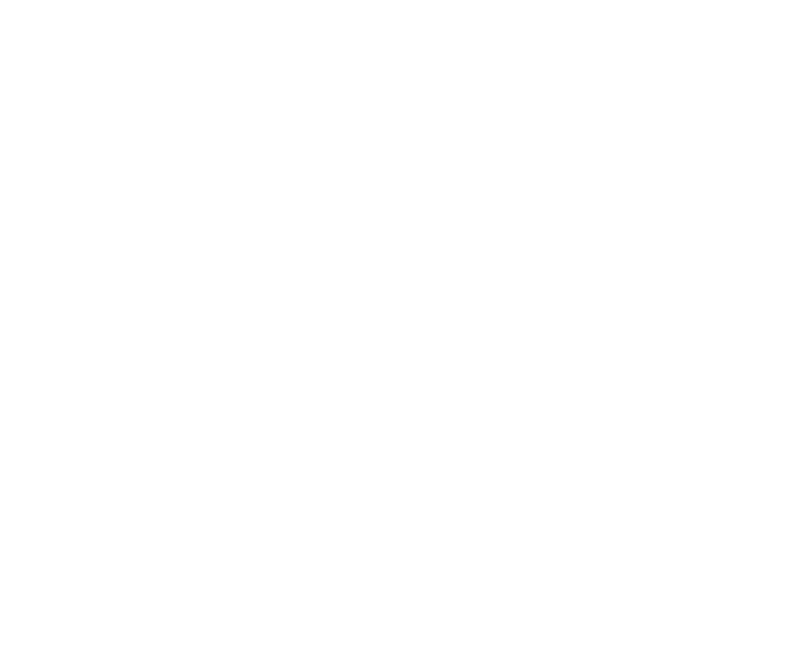
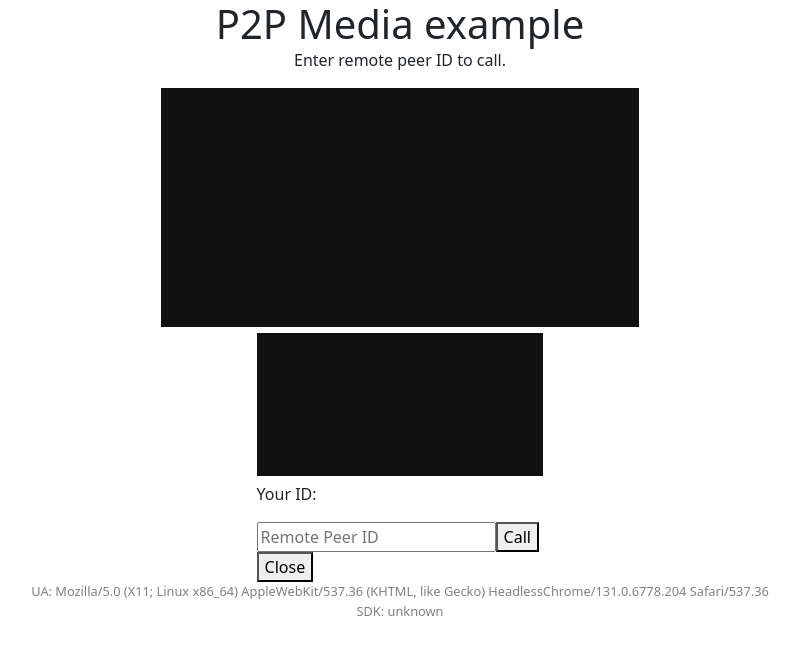
Before and after one commit to tthogho1/nuxt3-express, a Nuxt app: page /skyway in a window 1280 px wide. Before the commit this address had no page. Shown: the top 654 px of the page, without its empty margins (240-1039 px from the left). Built offline with nearby package versions, Linux system fonts and the light colour scheme; no server answers.

Commit message:
add skyway

```diff
--- a/composables/skyway.ts
+++ b/composables/skyway.ts
@@ -24,19 +24,34 @@
     } ;
 
 
-    const callPeerId = () =>
-        (theirID:string,localStream:MediaStream) =>{
+    const callPeerId = () => (theirID:string,localStream:MediaStream) =>{
 
-        console.log("call peerId : " +  theirID);
-        const mediaConnection = peer.call(theirID, localStream);
+        peer.on('open', () => {
+            console.log("open peerId for call : " +  peer.id);
+            my_peerId.value.peerId = peer.id;
+            console.log("call peerId : " +  theirID);
+            const mediaConnection = peer.call(theirID, localStream);
+            return mediaConnection;
+        });
+    };
 
-        return mediaConnection;
+
+    const answerPeerId = () =>(localStream:MediaStream,theirVideo:HTMLVideoElement) => {
+        peer.on('call', mediaConnection => {
+            mediaConnection.answer(localStream);
+            mediaConnection.on('stream', stream => {
+                // Show stream in some <video> element.
+                theirVideo.srcObject = stream;
+                theirVideo.play();
+            });
+        });
     };
 
     return {
         openPeerId: openPeerId(),
         getPeerId: getPeerId(my_peerId),
         callPeerId: callPeerId(),
+        answerPeerId: answerPeerId(),
     }
 }
 
--- a/pages/call/[id].vue
+++ b/pages/call/[id].vue
@@ -3,9 +3,9 @@
 
 const route = useRoute();
 const { id } = route.params;
-console.log(id + 'を取得しました');
+console.log( id + 'を取得しました');
 
-const {openPeerId , getPeerId,callPeerId} = skyWayInformation();
+const { callPeerId } = skyWayInformation();
 let localstream : MediaStream ;
 
 // イベントリスナを設置する関数
@@ -23,10 +23,10 @@
     let video = document.getElementById('call-video') as HTMLVideoElement;
     setlocalStream(localstream,video);
     // let peerId = document.getElementById('my-peerId') as HTMLElement;
-    openPeerId();
-    //alert(my_peerId);
-    let peerId = getPeerId();
-    let mediaConnection = callPeerId(peerId,localstream);
+    //  openPeerId();
+    console.log("call peerId to " + id);
+    let to_id = id as string;
+    let mediaConnection = callPeerId( to_id , localstream);
 
     setEventListener(mediaConnection);
 });
--- a/pages/menu.vue
+++ b/pages/menu.vue
@@ -3,7 +3,7 @@
 import { userInformation } from '../composables/userInformation'
 import { setlocalStream ,  skyWayInformation} from '../composables/skyway'
 
-const {openPeerId , getPeerId} = skyWayInformation();
+const {openPeerId , getPeerId, answerPeerId} = skyWayInformation();
 const {user,setUser,getUser} = userInformation();
 const { init,broadcast, subscribe , unsubscribe , sendmessage } = pushMsgButton();
 // const {data: articles, refresh} = await useFetch('/api/blogs');
@@ -25,6 +25,8 @@
     setlocalStream(localstream,video);
     // let peerId = document.getElementById('my-peerId') as HTMLElement;
     openPeerId();
+    let theirvideo = document.getElementById('their-video') as HTMLVideoElement;
+    answerPeerId(localstream,theirvideo);
     //alert(my_peerId);
 });
 
@@ -98,5 +100,6 @@
   </div>
   <div>
     <video width="320" height="240" id="my-video" autoplay muted playsinline></video>
+    <video width="320" height="240" id="their-video" autoplay muted playsinline></video>
   </div>
 </template>
--- /dev/null
+++ b/pages/skyway.vue
@@ -0,0 +1,193 @@
+<template>
+ <div class="container">
+      <h1 class="heading">P2P Media example</h1>
+      <p class="note">
+        Enter remote peer ID to call.
+      </p>
+      <div class="p2p-media">
+        <div class="remote-stream">
+          <video id="js-remote-stream"></video>
+        </div>
+        <div class="local-stream">
+          <video id="js-local-stream"></video>
+          <p>Your ID: <span id="js-local-id"></span></p>
+          <input type="text" placeholder="Remote Peer ID" id="js-remote-id">
+          <button id="js-call-trigger">Call</button>
+          <button id="js-close-trigger">Close</button>
+        </div>
+      </div>
+      <p class="meta" id="js-meta"></p>
+  </div>
+</template>
+
+  <!-- Add "scoped" attribute to limit CSS to this component only -->
+<style scoped>
+/* normalize */
+body { margin: 0; }
+
+/* global styles */
+video {
+  background-color: #111;
+  width: 100%;
+}
+
+.heading {
+  text-align: center;
+  margin-bottom: 0;
+}
+
+.note {
+  text-align: center;
+}
+
+.meta {
+  text-align: center;
+  font-size: .8rem;
+  color: gray;
+}
+
+.container {
+  margin-left: auto;
+  margin-right: auto;
+  width: 980px;
+}
+
+/* p2p-media styles */
+.p2p-media {
+  display: flex;
+  align-items: center;
+  flex-direction: column;
+}
+
+.p2p-media .remote-stream {
+  width: 50%;
+}
+
+.p2p-media .local-stream {
+  width: 30%;
+}
+
+/* p2p-data styles */
+.p2p-data {
+  display: grid;
+  grid-template-columns: 30% 1fr;
+  margin: 0 8px;
+}
+
+.p2p-data .messages {
+  background-color: #eee;
+  min-height: 100px;
+  padding: 8px;
+  margin-top: 0;
+}
+
+/* room */
+.room {
+  display: grid;
+  grid-template-columns: 30% 40% 30%;
+  gap: 8px;
+  margin: 0 8px;
+}
+
+.room .remote-streams {
+  background-color: #f6fbff;
+}
+
+.room .messages {
+  background-color: #eee;
+  min-height: 100px;
+  padding: 8px;
+  margin-top: 0;
+}
+</style>
+<script setup lang="ts">
+import Peer from 'skyway-js';
+
+//const Peer = window.Peer;
+onMounted(() => {
+
+(async function main() {
+  const localVideo = document.getElementById('js-local-stream') as HTMLVideoElement;
+  const localId = document.getElementById('js-local-id');
+  const callTrigger = document.getElementById('js-call-trigger');
+  const closeTrigger = document.getElementById('js-close-trigger');
+  const remoteVideo = document.getElementById('js-remote-stream') as HTMLVideoElement;
+  const remoteId = document.getElementById('js-remote-id') as HTMLInputElement;
+  const meta = document.getElementById('js-meta');
+  const sdkSrc = document.querySelector('script[src*=skyway]') as HTMLScriptElement;
+
+  meta.innerText = `
+    UA: ${navigator.userAgent}
+    SDK: ${sdkSrc ? sdkSrc.src : 'unknown'}
+  `.trim();
+
+  const localStream = await navigator.mediaDevices
+    .getUserMedia({
+      audio: true,
+      video: true,
+    })
+    .catch(console.error) as MediaStream;
+
+  // Render local stream
+  localVideo.muted = true;
+  localVideo.srcObject = localStream as  MediaStream;
+  localVideo.playsInline = true;
+  await localVideo.play().catch(console.error);
+
+  const peer = new Peer({
+        key: '2bda16ac-ebdf-4007-bcb4-28be1fa0a379',
+  debug:3});
+
+
+  // Register caller handler
+  callTrigger.addEventListener('click', () => {
+    // Note that you need to ensure the peer has connected to signaling server
+    // before using methods of peer instance.
+    if (!peer.open) {
+      return;
+    }
+
+    const mediaConnection = peer.call(remoteId.value, localStream);
+
+    mediaConnection.on('stream', async stream => {
+      // Render remote stream for caller
+      remoteVideo.srcObject = stream as MediaStream;
+      remoteVideo.playsInline = true;
+      await remoteVideo.play().catch(console.error);
+    });
+
+    mediaConnection.once('close', () => {
+      (remoteVideo.srcObject as MediaStream ).getTracks().forEach(track => track.stop());
+      remoteVideo.srcObject = null;
+    });
+
+    closeTrigger.addEventListener('click', () => mediaConnection.close(true));
+  });
+
+  peer.once('open', id => (localId.textContent = id));
+
+  // Register callee handler
+  peer.on('call', mediaConnection => {
+    mediaConnection.answer(localStream);
+
+    mediaConnection.on('stream', async stream => {
+      // Render remote stream for callee
+      remoteVideo.srcObject = stream;
+      remoteVideo.playsInline = true;
+      await remoteVideo.play().catch(console.error);
+    });
+
+    mediaConnection.once('close', () => {
+      (remoteVideo.srcObject as MediaStream).getTracks().forEach(track => track.stop());
+      remoteVideo.srcObject = null;
+    });
+
+    closeTrigger.addEventListener('click', () => mediaConnection.close(true));
+  });
+
+  peer.on('error', console.error);
+})();
+
+});
+
+</script>
--- a/routes/subscription.ts
+++ b/routes/subscription.ts
@@ -80,7 +80,7 @@
     const target = req.body.target;
     const name = req.body.fromUser;
     const sendPeerId= req.body.peerId;
-    const notification = { title: 'CALL' ,
+    const notification = { title: '$CALL$' ,
                             body: 'You have a call from ' + name + ' !',
                             peerId: sendPeerId};
 
```
